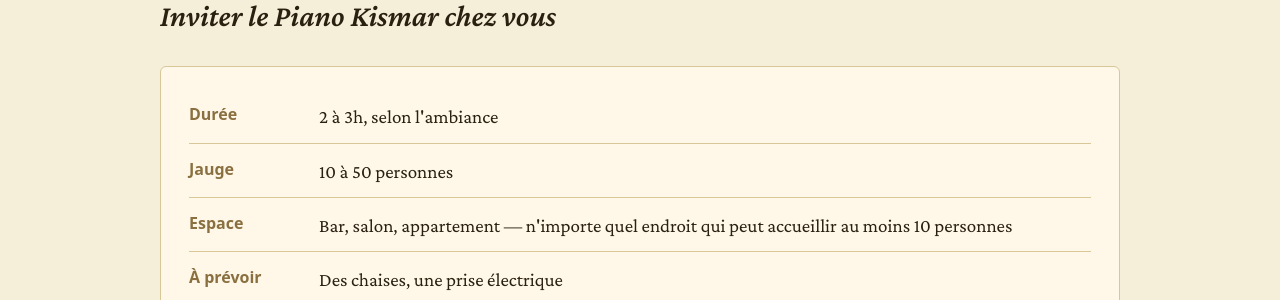
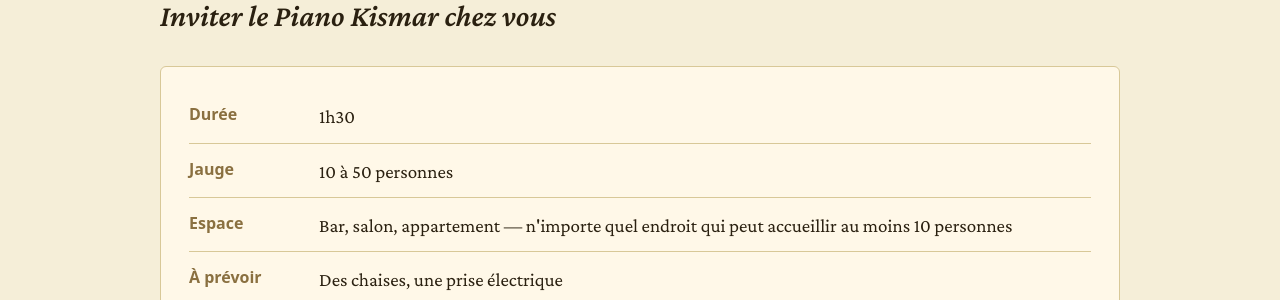
Before and after one commit to MonsieurRobi/monsieurrobi.github.io, a Jekyll site: the page built from 2-piano-kismar.md, in a window 1280 px wide and 900 px high, scrolled down 1866 px. Shown: the part 154-454 px from the top of the window. Built offline with Jekyll 4.4.1, drawn with Linux system fonts in a browser that asks for light colours.

Commit message:
modifie duree kismar

```diff
--- a/_data/propositions.yml
+++ b/_data/propositions.yml
@@ -95,7 +95,7 @@ piano-kismar:
 
   # Conditions pratiques
   practical:
-    duration: "2 à 3h, selon l'ambiance"
+    duration: "1h30"
     audience_size: "10 à 50 personnes"
     space: "Bar, salon, appartement — n'importe quel endroit qui peut accueillir au moins 10 personnes"
     requirements: "Des chaises, une prise électrique"
```
